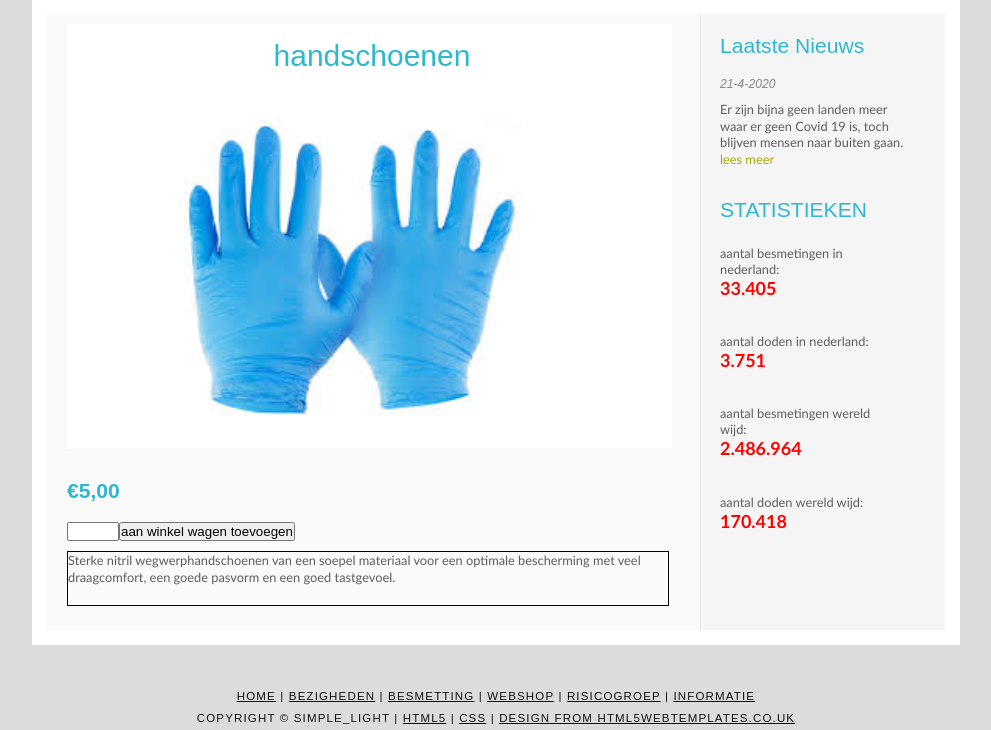
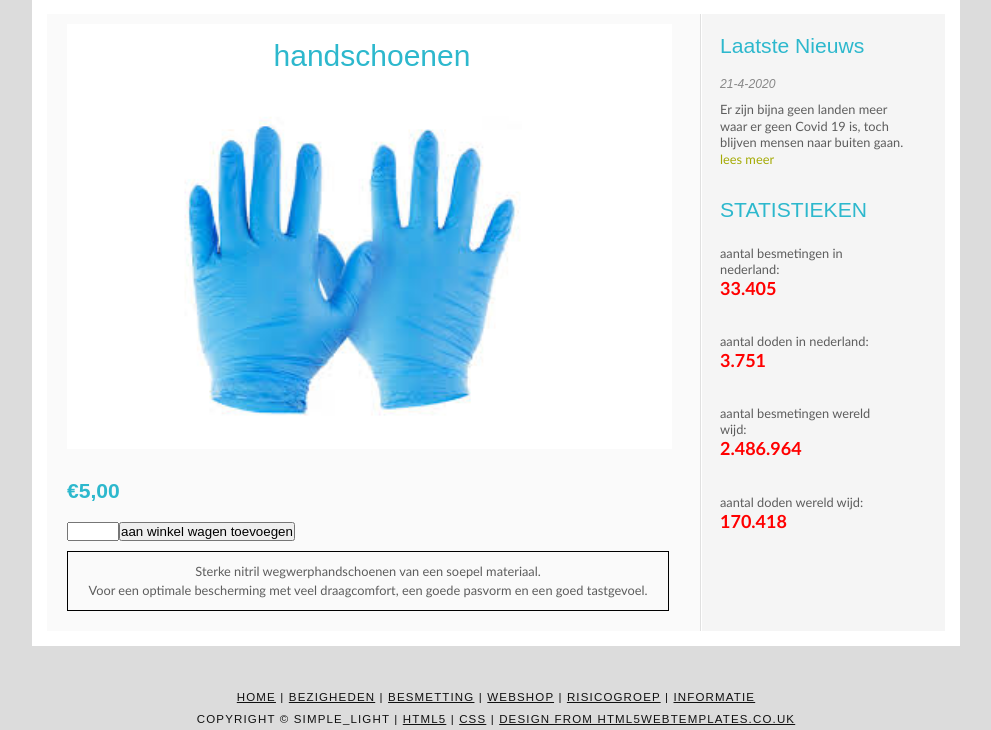
Before and after one commit to Corona-Website-Gijs-Job-Cas-Youri/Corona-Website, a PHP site: page /handschoenen.php in a window 1280 px wide. Shown: the part 171-901 px from the top of the page, without its empty margins (144-1135 px from the left). Run offline with PHP 8.4, Linux system fonts and the light colour scheme.

Commit message:
Webshop beschrijving aangepast

```diff
--- a/Frontend/handschoenen.php
+++ b/Frontend/handschoenen.php
@@ -58,7 +58,8 @@
       <form method="post">
         <input type="number" min="1" max="10" name="aantal"><button name="toevoegen">aan winkel wagen toevoegen</button>
 
-      <div id="beschrijving"><p>Sterke nitril wegwerphandschoenen van een soepel materiaal voor een optimale bescherming met veel draagcomfort, een goede pasvorm en een goed tastgevoel.</p></div>
+      <div id="beschrijving"><p>Sterke nitril wegwerphandschoenen van een soepel materiaal. <br>
+        Voor een optimale bescherming met veel draagcomfort, een goede pasvorm en een goed tastgevoel.</p></div>
 
           </div>
           <?php
--- a/Frontend/style/style.css
+++ b/Frontend/style/style.css
@@ -35,6 +35,12 @@ body {
   border: solid black 1px;
   border-collapse: collapse;
   margin-top: 10px;
+}
+
+#beschrijving p{
+  text-align: center;
+  padding: 10px;
+  line-height: 1.5em;
 }
 
 .grafiek{
--- a/Frontend/zeep.php
+++ b/Frontend/zeep.php
@@ -61,7 +61,9 @@
       <form method="post">
         <input type="number" min="1" max="10" name="aantal"><button name="toevoegen">aan winkel wagen toevoegen</button>
 
-      <div id="beschrijving"><p>Bijzonder geschikt tegen huidveroudering Met aromatische oliën Gaat net zo lang mee als 3 normale douchegelflessen!</p></div>
+      <div id="beschrijving"><p>Bijzonder geschikt tegen huidveroudering.
+        <br> Met aromatische oliën.
+        <br> Gaat net zo lang mee als 3 normale douchegelflessen!</p></div>
 
           </div>
           <?php
```
